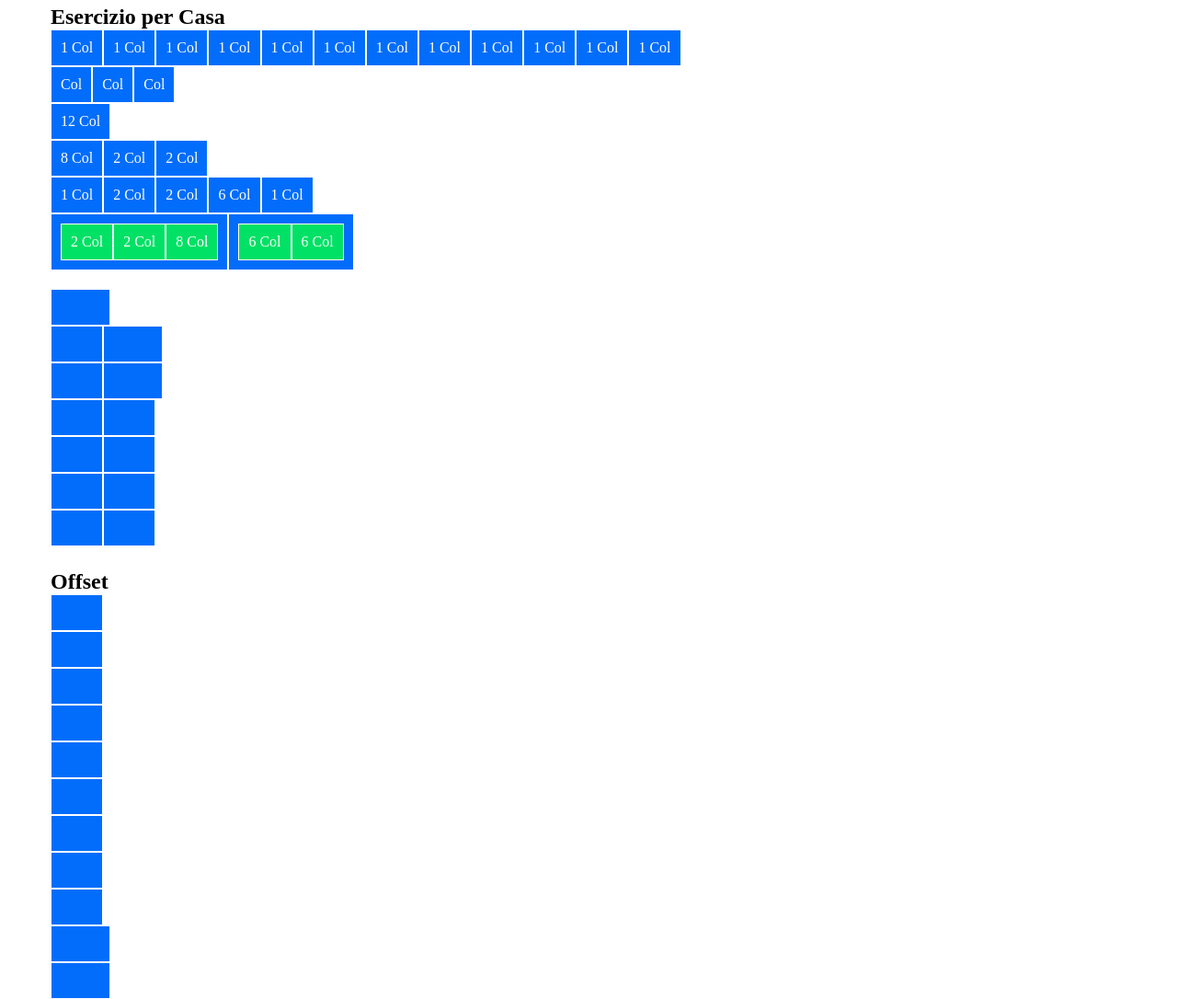
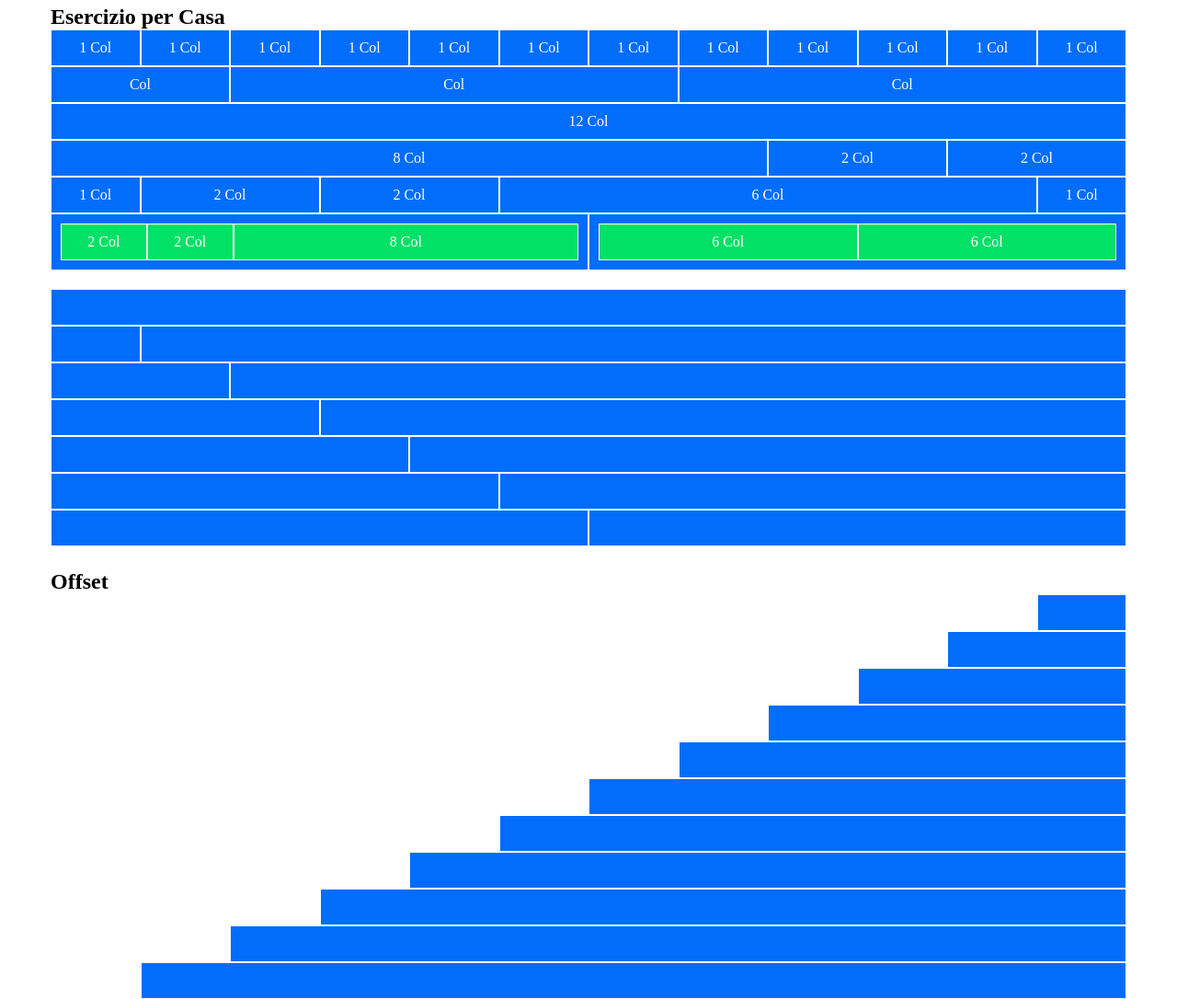
Before and after one commit to simone-danzeri/html-css-12bool, a plain HTML site: page index.html in a window 1280 px wide. Shown: the whole page at 92% size. Drawn offline with Linux system fonts and the light colour scheme.

Commit message:
fix: removed xs

```diff
--- a/index.html
+++ b/index.html
@@ -14,110 +14,110 @@
         <div class="container">
             <h2>Esercizio per Casa</h2>
             <div class="row"> <!-- Riga numero 1-->
-                <div class="col-xs-1">
+                <div class="col-1">
                     <div class="box">1 Col</div>
                 </div>
-                <div class="col-xs-1">
+                <div class="col-1">
                     <div class="box">1 Col</div>
                 </div>
-                <div class="col-xs-1">
+                <div class="col-1">
                     <div class="box">1 Col</div>
                 </div>
-                <div class="col-xs-1">
+                <div class="col-1">
                     <div class="box">1 Col</div>
                 </div>
-                <div class="col-xs-1">
+                <div class="col-1">
                     <div class="box">1 Col</div>
                 </div>
-                <div class="col-xs-1">
+                <div class="col-1">
                     <div class="box">1 Col</div>
                 </div>
-                <div class="col-xs-1">
+                <div class="col-1">
                     <div class="box">1 Col</div>
                 </div>
-                <div class="col-xs-1">
+                <div class="col-1">
                     <div class="box">1 Col</div>
                 </div>
-                <div class="col-xs-1">
+                <div class="col-1">
                     <div class="box">1 Col</div>
                 </div>
-                <div class="col-xs-1">
+                <div class="col-1">
                     <div class="box">1 Col</div>
                 </div>
-                <div class="col-xs-1">
+                <div class="col-1">
                     <div class="box">1 Col</div>
                 </div>
-                <div class="col-xs-1">
+                <div class="col-1">
                     <div class="box">1 Col</div>
                 </div>
             </div>
             <div class="row"> <!-- Riga numero 2-->
-                <div class="col-xs-2">
+                <div class="col-2">
                     <div class="box">Col</div>
                 </div>
-                <div class="col-xs-5">
+                <div class="col-5">
                     <div class="box">Col</div>
                 </div>
-                <div class="col-xs-5">
+                <div class="col-5">
                     <div class="box">Col</div>
                 </div>
             </div>
             <div class="row"> <!-- Riga numero 3-->
-                <div class="col-xs-12">
+                <div class="col-12">
                     <div class="box">12 Col</div>
                 </div>
             </div>
             <div class="row"> <!-- Riga numero 4-->
-                <div class="col-xs-8">
+                <div class="col-8">
                     <div class="box">8 Col</div>
                 </div>
-                <div class="col-xs-2">
+                <div class="col-2">
                     <div class="box">2 Col</div>
                 </div>
-                <div class="col-xs-2">
+                <div class="col-2">
                     <div class="box">2 Col</div>
                 </div>
             </div>
             <div class="row"> <!-- Riga numero 5-->
-                <div class="col-xs-1">
+                <div class="col-1">
                     <div class="box">1 Col</div>
                 </div>
-                <div class="col-xs-2">
+                <div class="col-2">
                     <div class="box">2 Col</div>
                 </div>
-                <div class="col-xs-2">
+                <div class="col-2">
                     <div class="box">2 Col</div>
                 </div>
-                <div class="col-xs-6">
+                <div class="col-6">
                     <div class="box">6 Col</div>
                 </div>
-                <div class="col-xs-1">
+                <div class="col-1">
                     <div class="box">1 Col</div>
                 </div>
             </div>
             <div class="row"> <!-- Riga numero 6  (nested)-->
-                <div class="col-xs-6">
+                <div class="col-6">
                     <div class="box">
                         <div class="row"> <!-- Nested row-->
-                            <div class="col-xs-2">
+                            <div class="col-2">
                                 <div class="box lime">2 Col</div>
                             </div>
-                            <div class="col-xs-2">
+                            <div class="col-2">
                                 <div class="box lime">2 Col</div>
                             </div>
-                            <div class="col-xs-8">
+                            <div class="col-8">
                                 <div class="box lime">8 Col</div>
                             </div>
                         </div>
                     </div>
                 </div>
-                <div class="col-xs-6">
+                <div class="col-6">
                     <div class="box">
                         <div class="row"> <!-- Nested row-->
-                            <div class="col-xs-6">
+                            <div class="col-6">
                                 <div class="box lime">6 Col</div>
                             </div>
-                            <div class="col-xs-6">
+                            <div class="col-6">
                                 <div class="box lime">6 Col</div>
                             </div>
                         </div>
@@ -128,79 +128,79 @@
 
         <div class="container margin-top"> <!-- Seconda sezione-->
             <div class="row">
-                <div class="col-xs-12">
+                <div class="col-12">
                     <div class="box">
                         <span class="color-transparent">12 Col</span>
                     </div>
                 </div>
             </div>
             <div class="row">
-                <div class="col-xs-1">
+                <div class="col-1">
                     <div class="box">
                         <span class="color-transparent">1 Col</span>
                     </div>
                 </div>
-                <div class="col-xs-11">
+                <div class="col-11">
                     <div class="box">
                         <span class="color-transparent">11 Col</span>
                     </div>
                 </div>
             </div>
             <div class="row">
-                <div class="col-xs-2">
+                <div class="col-2">
                     <div class="box">
                         <span class="color-transparent">2 Col</span>
                     </div>
                 </div>
-                <div class="col-xs-10">
+                <div class="col-10">
                     <div class="box">
                         <span class="color-transparent">10 Col</span>
                     </div>
                 </div>
             </div>
             <div class="row">
-                <div class="col-xs-3">
+                <div class="col-3">
                     <div class="box">
                         <span class="color-transparent">3 Col</span>
                     </div>
                 </div>
-                <div class="col-xs-9">
+                <div class="col-9">
                     <div class="box">
                         <span class="color-transparent">9 Col</span>
                     </div>
                 </div>
             </div>
             <div class="row">
-                <div class="col-xs-4">
+                <div class="col-4">
                     <div class="box">
                         <span class="color-transparent">4 Col</span>
                     </div>
                 </div>
-                <div class="col-xs-8">
+                <div class="col-8">
                     <div class="box">
                         <span class="color-transparent">8 Col</span>
                     </div>
                 </div>
             </div>
             <div class="row">
-                <div class="col-xs-5">
+                <div class="col-5">
                     <div class="box">
                         <span class="color-transparent">5 Col</span>
                     </div>
                 </div>
-                <div class="col-xs-7">
+                <div class="col-7">
                     <div class="box">
                         <span class="color-transparent">7 Col</span>
                     </div>
                 </div>
             </div>
             <div class="row">
-                <div class="col-xs-6">
+                <div class="col-6">
                     <div class="box">
                         <span class="color-transparent">6 Col</span>
                     </div>
                 </div>
-                <div class="col-xs-6">
+                <div class="col-6">
                     <div class="box">
                         <span class="color-transparent">6 Col</span>
                     </div>
@@ -211,77 +211,77 @@
         <div class="container margin-top"> <!-- Sezione Offset-->
             <h2>Offset</h2>
             <div class="row">
-                <div class="col-xs-1 col-xs-offset-11">
+                <div class="col-1 col-offset-11">
                     <div class="box">
                         <span class="color-transparent">1 Col</span>
                     </div>
                 </div>
             </div>
             <div class="row">
-                <div class="col-xs-2 col-xs-offset-10">
+                <div class="col-2 col-offset-10">
                     <div class="box">
                         <span class="color-transparent">2 Col</span>
                     </div>
                 </div>
             </div>
             <div class="row">
-                <div class="col-xs-3 col-xs-offset-9">
+                <div class="col-3 col-offset-9">
                     <div class="box">
                         <span class="color-transparent">3 Col</span>
                     </div>
                 </div>
             </div>
             <div class="row">
-                <div class="col-xs-4 col-xs-offset-8">
+                <div class="col-4 col-offset-8">
                     <div class="box">
                         <span class="color-transparent">4 Col</span>
                     </div>
                 </div>
             </div>
             <div class="row">
-                <div class="col-xs-5 col-xs-offset-7">
+                <div class="col-5 col-offset-7">
                     <div class="box">
                         <span class="color-transparent">5 Col</span>
                     </div>
                 </div>
             </div>
             <div class="row">
-                <div class="col-xs-6 col-xs-offset-6">
+                <div class="col-6 col-offset-6">
                     <div class="box">
                         <span class="color-transparent">6 Col</span>
                     </div>
                 </div>
             </div>
             <div class="row">
-                <div class="col-xs-7 col-xs-offset-5">
+                <div class="col-7 col-offset-5">
                     <div class="box">
                         <span class="color-transparent">7 Col</span>
                     </div>
                 </div>
             </div>
             <div class="row">
-                <div class="col-xs-8 col-xs-offset-4">
+                <div class="col-8 col-offset-4">
                     <div class="box">
                         <span class="color-transparent">8 Col</span>
                     </div>
                 </div>
             </div>
             <div class="row">
-                <div class="col-xs-9 col-xs-offset-3">
+                <div class="col-9 col-offset-3">
                     <div class="box">
                         <span class="color-transparent">9 Col</span>
                     </div>
                 </div>
             </div>
             <div class="row">
-                <div class="col-xs-10 col-xs-offset-2">
+                <div class="col-10 col-offset-2">
                     <div class="box">
                         <span class="color-transparent">10 Col</span>
                     </div>
                 </div>
             </div>
             <div class="row">
-                <div class="col-xs-11 col-xs-offset-1">
+                <div class="col-11 col-offset-1">
                     <div class="box">
                         <span class="color-transparent">11 Col</span>
                     </div>
```
